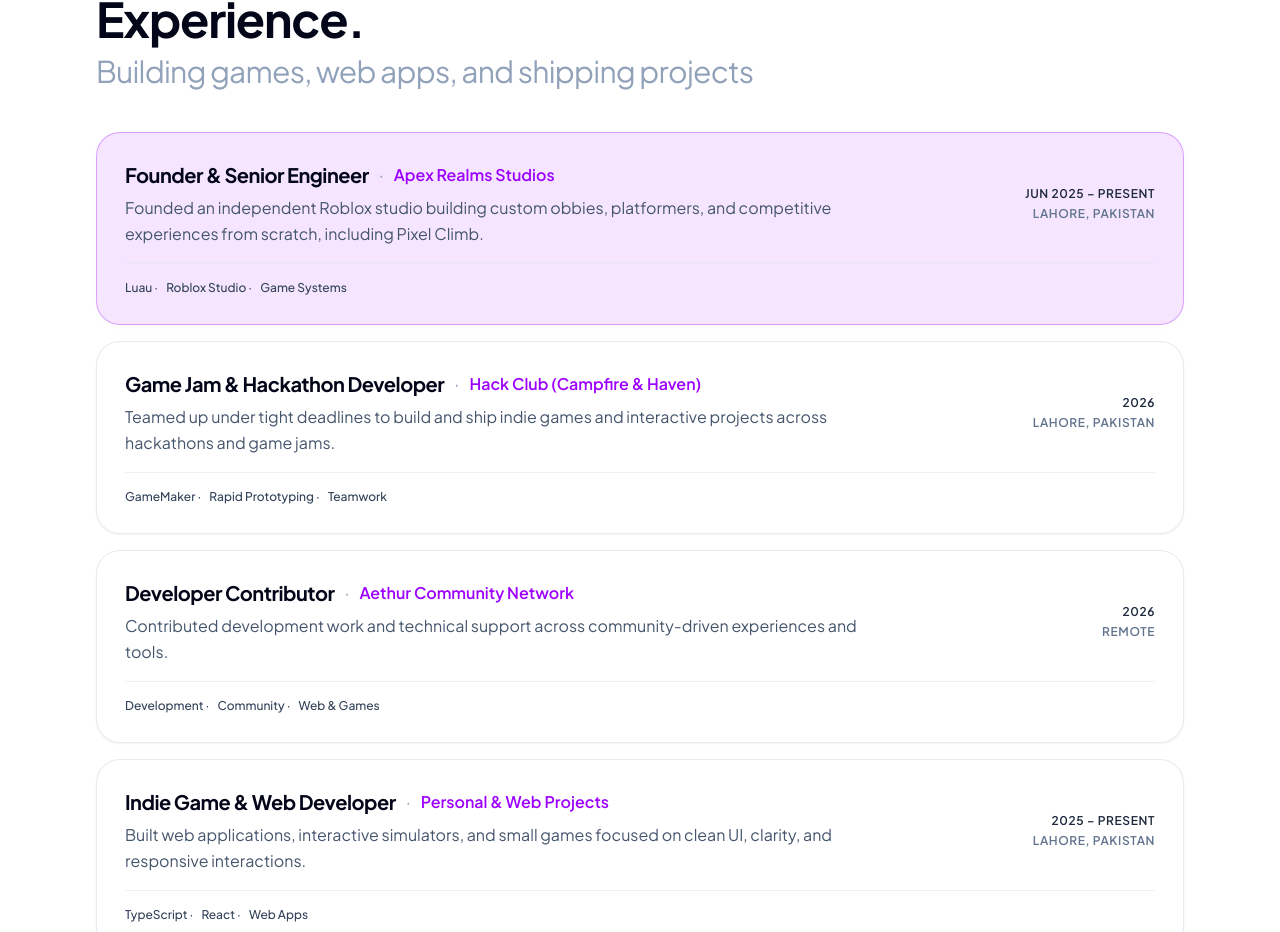
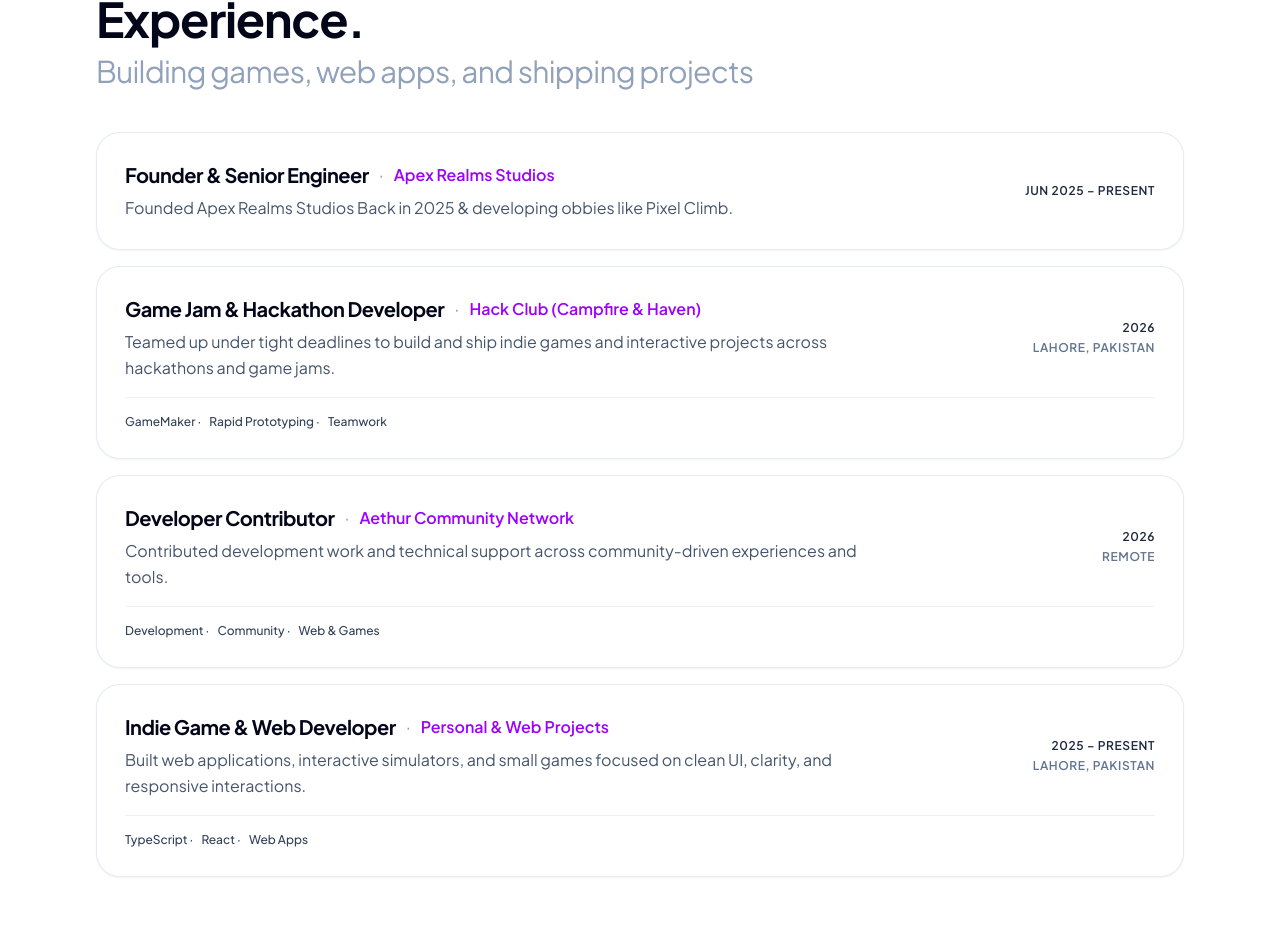
Before and after one commit to Abdidev1/Abdullah-Mohsin, a React (Vite) app: page / in a window 1280 px wide. Shown: the part 854-1786 px from the top of the page. Built offline with nearby package versions, Linux system fonts and the light colour scheme; a web font is replaced by a local one.

Commit message:
style: make Apex Realms Studios row white and update text/tags/location

```diff
--- a/src/components/ExperienceSection.tsx
+++ b/src/components/ExperienceSection.tsx
@@ -4,10 +4,9 @@ interface ExperienceItem {
   role: string;
   organization: string;
   period: string;
-  location: string;
+  location?: string;
   summary: string;
   tags: string[];
-  highlighted?: boolean;
 }
 
 export const ExperienceSection: React.FC = () => {
@@ -16,11 +15,9 @@ export const ExperienceSection: React.FC = () => {
       role: 'Founder & Senior Engineer',
       organization: 'Apex Realms Studios',
       period: 'Jun 2025 – Present',
-      location: 'Lahore, Pakistan',
       summary:
-        'Founded an independent Roblox studio building custom obbies, platformers, and competitive experiences from scratch, including Pixel Climb.',
-      tags: ['Luau', 'Roblox Studio', 'Game Systems'],
-      highlighted: true,
+        'Founded Apex Realms Studios Back in 2025 & developing obbies like Pixel Climb.',
+      tags: [],
     },
     {
       role: 'Game Jam & Hackathon Developer',
@@ -69,11 +66,7 @@ export const ExperienceSection: React.FC = () => {
         {experiences.map((exp, idx) => (
           <div
             key={idx}
-            className={`rounded-3xl border p-6 sm:p-7 transition-all duration-200 ${
-              exp.highlighted
-                ? 'bg-[#9D00FF]/10 border-[#9D00FF]/30 shadow-[0_2px_8px_rgba(0,0,0,0.02)]'
-                : 'bg-white border-slate-200/80 hover:border-[#9D00FF]/30 shadow-xs'
-            }`}
+            className="rounded-3xl border bg-white border-slate-200/80 hover:border-[#9D00FF]/30 shadow-xs p-6 sm:p-7 transition-all duration-200"
           >
             <div className="flex flex-col md:flex-row md:items-center md:justify-between gap-4">
               <div>
@@ -93,10 +86,11 @@ export const ExperienceSection: React.FC = () => {
 
               <div className="flex md:flex-col items-center md:items-end justify-between md:justify-center gap-1 shrink-0 text-xs font-semibold uppercase tracking-wider text-slate-500">
                 <span className="text-slate-800">{exp.period}</span>
-                <span>{exp.location}</span>
+                {exp.location && <span>{exp.location}</span>}
               </div>
             </div>
 
+            {exp.tags.length > 0 && (
               <div className="flex flex-wrap gap-2 mt-4 pt-4 border-t border-slate-200/60">
                 {exp.tags.map((tag, tIdx) => (
                   <span
@@ -107,6 +101,7 @@ export const ExperienceSection: React.FC = () => {
                   </span>
                 ))}
               </div>
+            )}
           </div>
         ))}
       </div>
```
Lines whose indentation alone changed are shown as unchanged.
